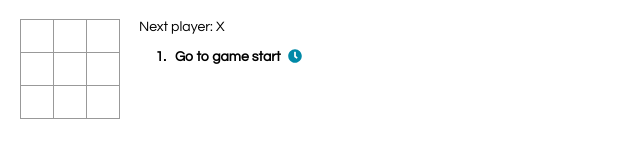
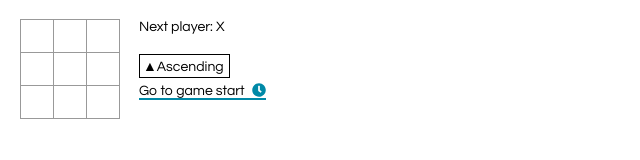
Before and after one commit to fork-ikegami/react-tutorial-game, a React app in the folder my-app/: page / in a window 1280 px wide. Shown: the whole page, without its empty margins (0-640 px from the left). Built offline with nearby package versions, Linux system fonts and the light colour scheme.

Commit message:
Update 追加機能
- 着手履歴のリストを昇順・降順いずれでも並べかえられるよう、トグルボタンを追加する。
- どちらかが勝利した際に、勝利につながった 3 つのマス目をハイライトする。

```diff
--- a/my-app/src/index.css
+++ b/my-app/src/index.css
@@ -4,12 +4,16 @@ body {
 }
 
 ol, ul {
-  padding-left: 30px;
+  list-style: none;
+  margin: 0;
+  padding: 0;
 }
 
 button {
   font: 14px "Century Gothic", Futura, sans-serif;
   font-weight: inherit;
+  margin: 0;
+  padding: 0;
   cursor: pointer;
   border: none;
   background-color: transparent;
@@ -25,6 +29,7 @@ button {
   margin-bottom: 10px;
 }
 
+/* マス目 */
 .square {
   background: #fff;
   border: 1px solid #999;
@@ -38,12 +43,14 @@ button {
   padding: 0;
   text-align: center;
   width: 34px;
+  transition: background-color .2s;
 }
-
 .square:focus {
   outline: none;
 }
-
+.square.is-winner {
+  background-color: rgba(0,137,167,.3);
+}
 .kbd-navigation .square:focus {
   background: #ddd;
 }
@@ -57,13 +64,44 @@ button {
   margin-left: 20px;
 }
 
+/* 履歴リスト */
+.game-history {
+  margin-top: 20px;
+}
+
+.btn-sort {
+  padding: 3px 5px 3px 3px;
+  border: 1px solid #000;
+}
+
+.list-moves {
+  display: flex;
+  flex-direction: column;
+  align-items: flex-start;
+  margin-top: 5px;
+}
+.list-moves li {
+  position: relative;
+  padding-bottom: 2px;
+}
+.list-moves li::before {
+  content: "";
+  position: absolute;
+  bottom: 0;
+  left: 0;
+  width: 0;
+  height: 2px;
+  background-color:#0089A7;
+}
 .list-moves li + li {
   margin-top: 5px;
 }
-
 .list-moves .is-current {
-  font-weight: 700;
   pointer-events: none;
+}
+.list-moves .is-current::before {
+  width: 100%;
+  transition: width .2s;
 }
 
 .fa-clock {
--- a/my-app/src/index.js
+++ b/my-app/src/index.js
@@ -6,13 +6,13 @@ import './index.css';
 
 // 次はこちら
 // https://ja.reactjs.org/tutorial/tutorial.html#completing-the-game
-// 着手履歴のリストを昇順・降順いずれでも並べかえられるよう、トグルボタンを追加する。
+// jumpToでステップ移動したあと、情報が更新されるタイミングが遅いので見直す
 
 // 関数コンポーネント
 function Square(props) {
   return (
     // ボタンをクリックされたらBoardから渡されたonClickプロパティを呼ぶ
-    <button className="square" onClick={props.onClick}>
+    <button className={`${props.class} square`} onClick={props.onClick}>
       {props.value}
     </button>
   );
@@ -20,12 +20,21 @@ function Square(props) {
 
 class Board extends React.Component {
   renderSquare(i) {
+    let isWinnerSquare = null;
+    if (this.props.winnerPosition !== null) {
+      this.props.winnerPosition.forEach((e) => {
+        if (e === i) {
+          isWinnerSquare = 'is-winner';
+        }
+      });
+    }
     return (
       <Square
         key={i}
         value={this.props.squares[i]}
         // SquareにonClickを渡す
         onClick={() => this.props.onClick(i)}
+        class={isWinnerSquare}
       />
     );
   }
@@ -58,6 +67,9 @@ class Game extends React.Component {
       }],
       stepNumber: 0, //いま何手目か
       xIsNext: true, //Xが先手
+      ascend: true, //ソート
+      winner: null, //勝者
+      winnerPosition: null, //勝者の手
     };
   }
 
@@ -65,8 +77,9 @@ class Game extends React.Component {
     const history = this.state.history.slice(0, this.state.stepNumber + 1); //時間を巻き戻したら不要な未来の履歴を消す
     const current = history[history.length - 1];
     const squares = current.squares.slice();
+
     // 決着がついていたらreturn
-    if (calculateWinner(squares) || squares[i]) {
+    if (this.state.winner || squares[i]) {
       return;
     }
     squares[i] = this.state.xIsNext ? 'X' : 'O';
@@ -77,6 +90,13 @@ class Game extends React.Component {
       stepNumber: history.length,
       xIsNext: !this.state.xIsNext, //次のプレーヤーへ
     });
+
+    // 勝者が決まったら記録
+    const winnerInfo = calculateWinner(squares);
+    this.setState({
+      winner: winnerInfo[0],
+      winnerPosition: winnerInfo[1],
+    });
   }
 
   jumpTo(step) {
@@ -84,12 +104,27 @@ class Game extends React.Component {
       stepNumber: step,
       xIsNext: (step % 2) === 0,
     })
+
+    // ステップを移動したら勝者情報も更新する
+    const history = this.state.history;
+    const current = history[this.state.stepNumber]; //現在のステップを表示する
+    const winnerInfo = calculateWinner(current.squares);
+    this.setState({
+      winner: winnerInfo[0],
+      winnerPosition: winnerInfo[1],
+    })
+  }
+
+  // 履歴 降順昇順
+  sortHistory() {
+    this.setState({
+      ascend: !this.state.ascend,
+    })
   }
 
   render() {
     const history = this.state.history;
     const current = history[this.state.stepNumber]; //現在のステップを表示する
-    const winner = calculateWinner(current.squares); //勝者を判定
 
     const moves = history.map((step, move) => {
       const desc = move ?
@@ -101,7 +136,7 @@ class Game extends React.Component {
       if (move > 0) {
         step.squares.forEach(function(value, index) {
           if (value !== history[move-1].squares[index]) {
-            position = `[${index}]`;
+            position = ` - [${index}]`;
             return;
           }
         })
@@ -112,32 +147,49 @@ class Game extends React.Component {
         'is-current' :
         null;
 
+      // 時計アイコンつける
+      const iconButton = move ?
+        null :
+        <FontAwesomeIcon icon={faClock} />;
+
       return (
         <li key={move} className={currentStep}>
-          <button onClick={() => this.jumpTo(move)}>{desc}<FontAwesomeIcon icon={faClock} /></button>
+          <button onClick={() => this.jumpTo(move)}>{desc}{iconButton}</button>
           <span className="position">{position}</span>
         </li>
       );
     });
 
+    // 手番表示
     let status;
-    if (winner) {
-      status = 'Winner: ' + winner;
+    if (this.state.winner) {
+      status = 'Winner: ' + this.state.winner;
     } else {
       status = 'Next player: ' + (this.state.xIsNext ? 'X' : 'O');
     }
+
+    // 昇順降順
+    const sortText = this.state.ascend ?
+      '▲Ascending' :
+      '▼Descending';
+
+    if(!this.state.ascend) moves.reverse();
 
     return (
       <div className="game">
         <div className="game-board">
           <Board
             squares={current.squares}
+            winnerPosition={this.state.winnerPosition}
             onClick={(i) => this.handleClick(i)}
           />
         </div>
         <div className="game-info">
           <div>{status}</div>
-          <ol className="list-moves">{moves}</ol>
+          <div className="game-history">
+            <button onClick={() => this.sortHistory()} className="btn-sort">{sortText}</button>
+            <ol className="list-moves">{moves}</ol>
+          </div>
         </div>
       </div>
     );
@@ -166,8 +218,8 @@ function calculateWinner(squares) {
   for (let i = 0; i < lines.length; i++) {
     const [a, b, c] = lines[i];
     if (squares[a] && squares[a] === squares[b] && squares[a] === squares[c]) {
-      return squares[a];
+      return [squares[a], lines[i]];
     }
   }
-  return null;
+  return [null, null];
 }
```
